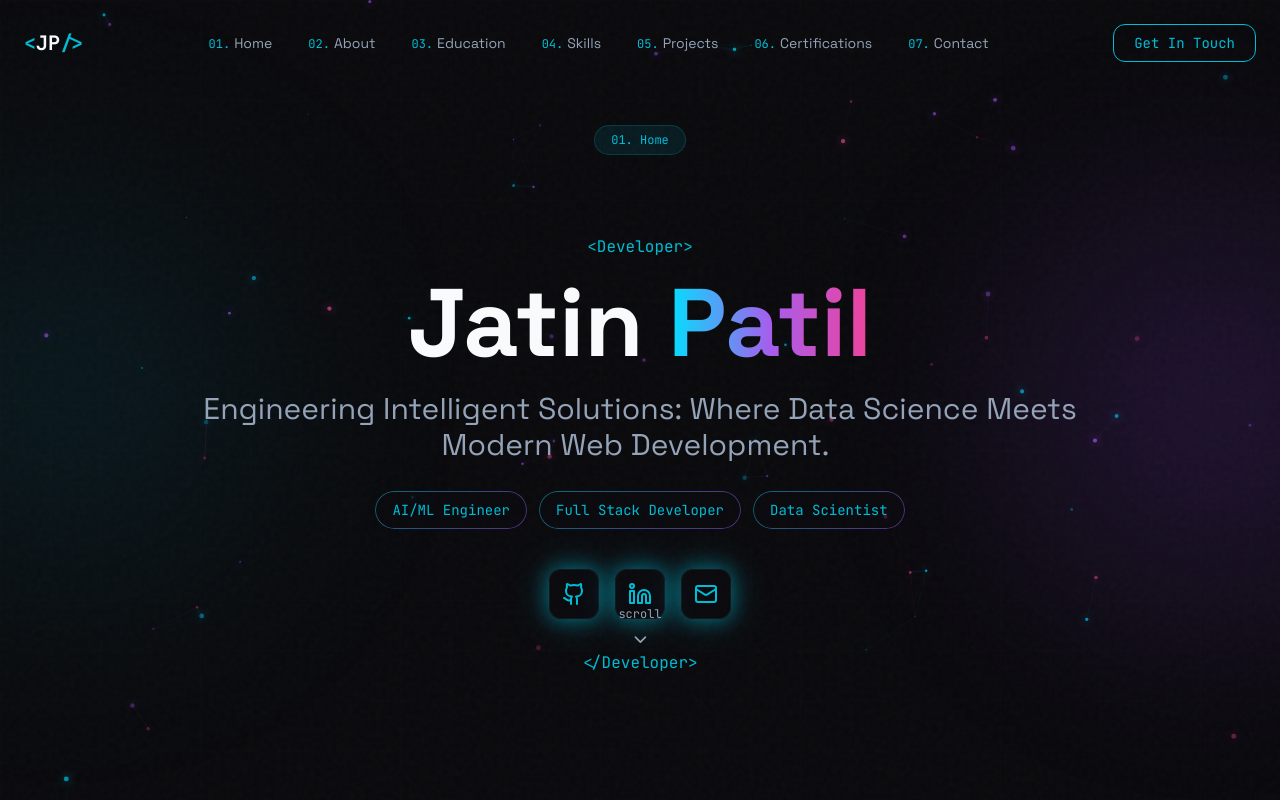
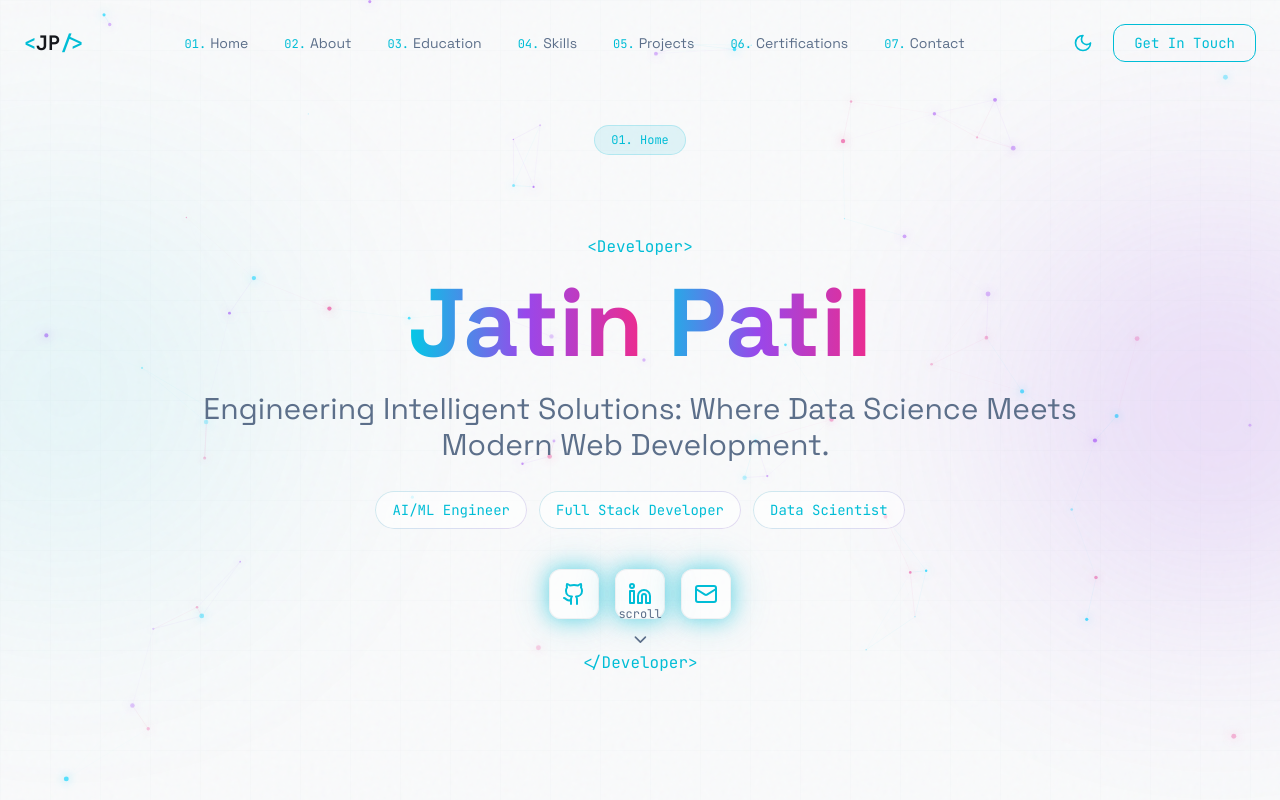
Before and after one commit to jatinpatil45/my-portfolio, a React (Vite) app: page / in a window 1280 px wide. Shown: the top 800 px of the page. Built offline with nearby package versions, Linux system fonts and the light colour scheme; the HTML template or start-up script is replaced by a standard one.

Commit message:
Update portfolio with latest changes

```diff
--- a/index.html
+++ b/index.html
@@ -1,6 +1,27 @@
 <!doctype html>
 <html lang="en" class="dark">
   <head>
+    <script>
+      (function () {
+        try {
+          var theme = localStorage.getItem("theme");
+          var prefersLight =
+            window.matchMedia &&
+            window.matchMedia("(prefers-color-scheme: light)").matches;
+          var root = document.documentElement;
+          if (theme === "light" || (!theme && prefersLight)) {
+            root.classList.add("light");
+            root.classList.remove("dark");
+          } else {
+            root.classList.add("dark");
+            root.classList.remove("light");
+          }
+        } catch (e) {
+          /* ignore */
+        }
+      })();
+    </script>
+
     <meta charset="UTF-8" />
     <meta name="viewport" content="width=device-width, initial-scale=1.0" />
     <title>Jatin Patil | AI/ML Engineer & Full Stack Developer</title>
--- a/src/components/Navbar.tsx
+++ b/src/components/Navbar.tsx
@@ -1,6 +1,7 @@
 import { useState, useEffect } from 'react';
 import { motion, AnimatePresence } from 'framer-motion';
 import { Menu, X } from 'lucide-react';
+import ThemeToggle from './ThemeToggle';
 
 const Navbar = () => {
   const [isScrolled, setIsScrolled] = useState(false);
@@ -65,6 +66,9 @@ const Navbar = () => {
             ))}
           </div>
 
+          <div className="hidden md:flex items-center gap-3">
+            <ThemeToggle />
+
             {/* Resume Button */}
             <motion.a
               href="mailto:jatinpatil2233@gmail.com"
@@ -77,6 +81,7 @@ const Navbar = () => {
             >
               Get In Touch
             </motion.a>
+          </div>
 
           {/* Mobile Menu Button */}
           <motion.button
@@ -119,15 +124,18 @@ const Navbar = () => {
                     {link.label}
                   </motion.a>
                 ))}
+                <div className="mt-4 flex items-center gap-3">
+                  <ThemeToggle />
                   <motion.a
                     href="mailto:jatinpatil2233@gmail.com"
                     initial={{ opacity: 0, x: 20 }}
                     animate={{ opacity: 1, x: 0 }}
                     transition={{ delay: 0.7 }}
-                  className="mt-4 px-6 py-3 text-center font-mono text-primary border border-primary rounded-lg"
+                    className="flex-1 px-6 py-3 text-center font-mono text-primary border border-primary rounded-lg"
                   >
                     Get In Touch
                   </motion.a>
+                </div>
               </nav>
             </div>
           </motion.div>
--- /dev/null
+++ b/src/components/ThemeToggle.tsx
@@ -0,0 +1,74 @@
+import { useEffect, useState, useRef } from 'react';
+import { Sun, Moon } from 'lucide-react';
+
+const THEME_KEY = 'theme';
+
+const ThemeToggle = () => {
+  const [theme, setTheme] = useState<'light' | 'dark'>(() => {
+    try {
+      if (typeof window === 'undefined') return 'dark';
+      const stored = localStorage.getItem(THEME_KEY) as 'light' | 'dark' | null;
+      if (stored) return stored;
+      // Fallback to system preference
+      return window.matchMedia && window.matchMedia('(prefers-color-scheme: light)').matches ? 'light' : 'dark';
+    } catch (e) {
+      return 'dark';
+    }
+  });
+
+  const btnRef = useRef<HTMLButtonElement | null>(null);
+
+  useEffect(() => {
+    if (theme === 'light') {
+      document.documentElement.classList.add('light');
+    } else {
+      document.documentElement.classList.remove('light');
+    }
+    try {
+      localStorage.setItem(THEME_KEY, theme);
+    } catch (e) {
+      // ignore
+    }
+
+    // update aria-pressed on the button for screen readers
+    try {
+      btnRef.current?.setAttribute('aria-pressed', theme === 'light' ? 'true' : 'false');
+    } catch (e) {/* ignore */}
+  }, [theme]);
+
+  useEffect(() => {
+    // Listen to system changes only if user hasn't explicitly set a theme
+    const stored = localStorage.getItem(THEME_KEY);
+    if (!stored && window.matchMedia) {
+      const mql = window.matchMedia('(prefers-color-scheme: light)');
+      const handler = (e: MediaQueryListEvent) => {
+        setTheme(e.matches ? 'light' : 'dark');
+      };
+      // Use standard addEventListener when available
+      mql.addEventListener?.('change', handler);
+      return () => {
+        mql.removeEventListener?.('change', handler);
+      };
+    }
+  }, []);
+
+  const toggle = () => setTheme(prev => prev === 'light' ? 'dark' : 'light');
+
+  return (
+    <button
+      ref={btnRef}
+      onClick={toggle}
+      aria-label={theme === 'light' ? 'Switch to dark theme' : 'Switch to light theme'}
+      title={theme === 'light' ? 'Switch to dark' : 'Switch to light'}
+      className="inline-flex items-center justify-center p-2 rounded-lg text-primary hover:bg-primary/10 transition-colors"
+    >
+      {theme === 'light' ? (
+        <Moon className="w-5 h-5" />
+      ) : (
+        <Sun className="w-5 h-5" />
+      )}
+    </button>
+  );
+};
+
+export default ThemeToggle;
--- a/src/components/sections/Certifications.tsx
+++ b/src/components/sections/Certifications.tsx
@@ -10,6 +10,8 @@ interface CertificationCard {
   organization: string;
   image: string;
   alt: string;
+  date?: string;
+  certificateId?: string;
 }
 
 const Certifications = () => {
@@ -56,6 +58,15 @@ const Certifications = () => {
       organization: 'Microsoft Learn',
       image: '/images/cert-ai.jpg',
       alt: 'AI Fundamentals Certificate',
+    },
+    {
+      id: 7,
+      title: 'The Ultimate Job Ready Data Science Course',
+      organization: 'CodeWithHarry',
+      image: '/images/certificate.png',
+      alt: 'Data Science Course Completion Certificate',
+      date: 'February 20, 2026',
+      certificateId: 'CWH-THE-ULTIMATE-JOB-READY-DATA-SCIENCE-COURSE-FHHg0SiZ',
     },
   ];
 
@@ -219,7 +230,22 @@ const Certifications = () => {
                             Issued by: <span className="text-foreground font-semibold">{selectedCert.organization}</span>
                           </p>
                         </div>
-
+                        {selectedCert.date && (
+                          <div className="flex items-center gap-3">
+                            <span className="inline-block w-3 h-3 rounded-full bg-primary" />
+                            <p className="text-lg text-muted-foreground font-mono">
+                              Date: <span className="text-foreground font-semibold">{selectedCert.date}</span>
+                            </p>
+                          </div>
+                        )}
+                        {selectedCert.certificateId && (
+                          <div className="flex items-center gap-3">
+                            <span className="inline-block w-3 h-3 rounded-full bg-primary" />
+                            <p className="text-sm text-muted-foreground font-mono">
+                              ID: <span className="text-foreground font-semibold">{selectedCert.certificateId}</span>
+                            </p>
+                          </div>
+                        )}
                         <div className="pt-4 border-t border-border/50">
                           <p className="text-sm text-muted-foreground mb-3">
                             Click the image to view or download the full certificate.
--- a/src/components/sections/Hero.tsx
+++ b/src/components/sections/Hero.tsx
@@ -54,8 +54,8 @@ const Hero = () => {
               transition={{ delay: 0.5, duration: 0.6 }}
               className="text-5xl md:text-7xl lg:text-8xl font-bold mb-6"
             >
-              <span className="text-foreground">Jatin </span>
-              <span className="text-gradient">Patil</span>
+              <span className="text-gradient">Jatin</span>
+              <span className="text-gradient"> Patil</span>
             </motion.h1>
 
             {/* Tagline with typing effect */}
--- a/src/index.css
+++ b/src/index.css
@@ -56,6 +56,52 @@
   }
 }
 
+/* Light theme overrides */
+.light {
+  /* Surface */
+  --background: 210 20% 98%;
+  --foreground: 220 14% 10%;
+
+  --card: 210 20% 100%;
+  --card-foreground: 220 14% 10%;
+
+  --popover: 210 22% 100%;
+  --popover-foreground: 220 14% 10%;
+
+  /* Accents (keep brand colors consistent) */
+  --primary: 187 100% 42%;
+  --primary-foreground: 0 0% 100%;
+
+  --secondary: 270 80% 60%;
+  --secondary-foreground: 0 0% 100%;
+
+  --muted: 210 16% 96%;
+  --muted-foreground: 215 20% 45%;
+
+  --accent: 270 80% 60%;
+  --accent-foreground: 220 14% 10%;
+
+  --destructive: 0 84% 60%;
+  --destructive-foreground: 0 0% 100%;
+
+  --border: 210 14% 90%;
+  --input: 210 14% 90%;
+  --ring: 187 100% 42%;
+
+  --radius: 0.75rem;
+
+  /* Custom neon tokens retain hue but lower saturation for light background */
+  --neon-cyan: 187 90% 35%;
+  --neon-purple: 270 70% 50%;
+  --neon-pink: 330 70% 50%;
+
+  /* Gradients adapted for light */
+  --gradient-primary: linear-gradient(135deg, hsl(187 100% 42%), hsl(270 80% 60%));
+  --gradient-text: linear-gradient(90deg, hsl(187 100% 45%), hsl(270 80% 60%), hsl(330 85% 55%));
+  --gradient-card: linear-gradient(145deg, hsl(210 20% 100%), hsl(210 18% 98%));
+  --gradient-border: linear-gradient(135deg, hsl(187 100% 42% / 0.15), hsl(270 80% 60% / 0.15));
+}
+
 @layer base {
   * {
     @apply border-border;
@@ -68,11 +114,19 @@
   body {
     @apply bg-background text-foreground font-sans antialiased;
     font-family: 'Space Grotesk', system-ui, sans-serif;
+    transition: background-color .2s ease, color .2s ease, border-color .2s ease;
   }
 
   ::selection {
     background: hsl(var(--primary) / 0.3);
     color: hsl(var(--foreground));
+  }
+
+  /* Accessible focus styles */
+  :focus-visible {
+    outline: 2px solid hsl(var(--ring));
+    outline-offset: 3px;
+    border-radius: 6px;
   }
 }
 
```
Also changed, not shown: public/images/certificate.png (added), vercel.json, 1 other file (tests, documents, lock files or other folders). Lines whose indentation alone changed are shown as unchanged.
